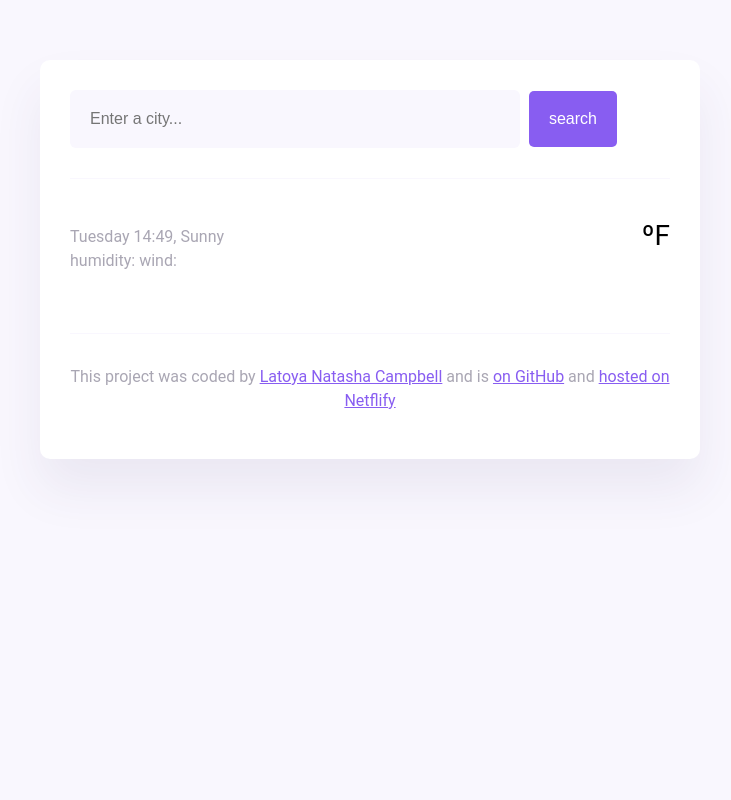
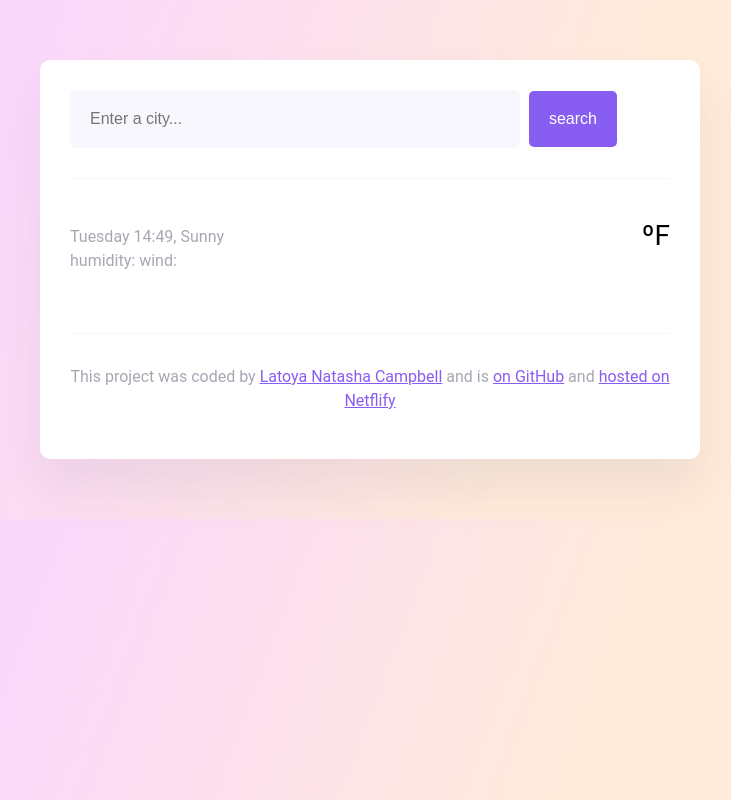
Before and after one commit to LatoyaNatashaC/Forecast-Weather-App, a plain HTML site: page index.html in a window 1280 px wide. Shown: the whole page, without its empty margins (270-1001 px from the left). Drawn offline with Linux system fonts and the light colour scheme.

Commit message:
Changed background design

```diff
--- a/src/style.css
+++ b/src/style.css
@@ -1,5 +1,10 @@
 body {
-  background: #f9f7fe;
+  background: linear-gradient(
+    110.5deg,
+    rgba(248, 196, 249, 0.66) 22.8%,
+    rgba(253, 122, 4, 0.15) 64.6%
+  );
+
   font-family: "Roboto", sans-serif;
   display: block;
   margin: 8px;
```
